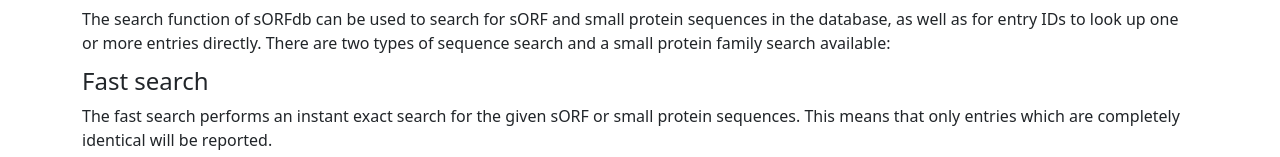
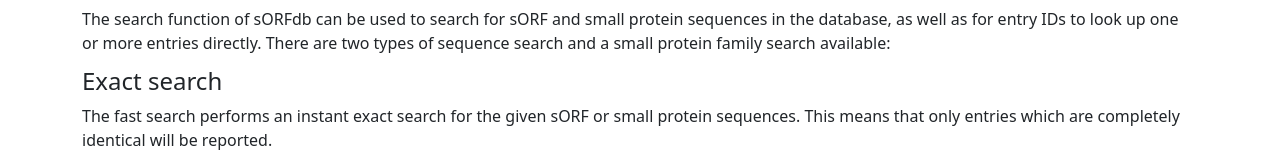
Before and after one commit to jhahnfeld/sorfdb-web, a Vue app: page /documentation in a window 1280 px wide. Shown: the part 177-334 px from the top of the page. Built offline with nearby package versions, Linux system fonts and the light colour scheme.

Commit message:
Rename fast search to exact search for consistency

```diff
--- a/src/views/DokuView.vue
+++ b/src/views/DokuView.vue
@@ -9,7 +9,7 @@
       protein sequences in the database, as well as for entry IDs to look up one
       or more entries directly. There are two types of sequence search and a
       small protein family search available:
-      <h4 style="margin-top: 0.5em">Fast search</h4>
+      <h4 style="margin-top: 0.5em">Exact search</h4>
       The fast search performs an instant exact search for the given sORF or
       small protein sequences. This means that only entries which are completely
       identical will be reported.
```
